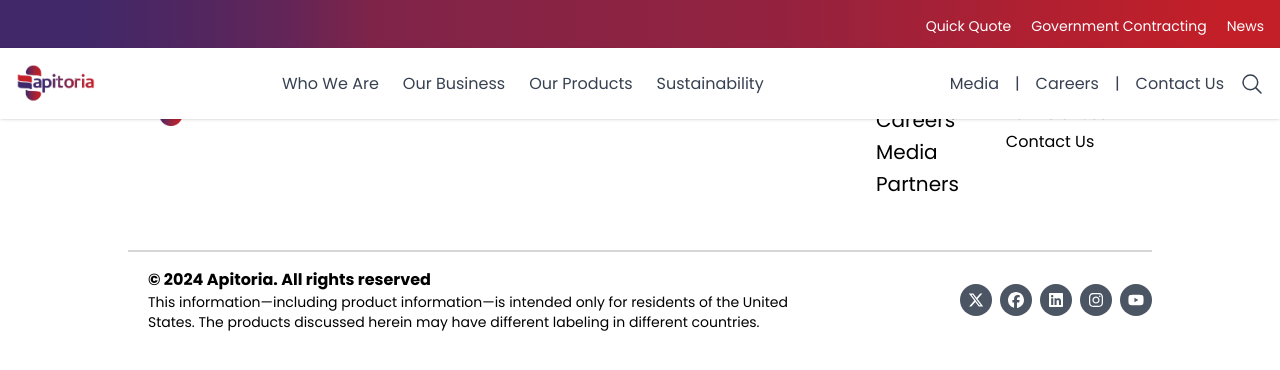
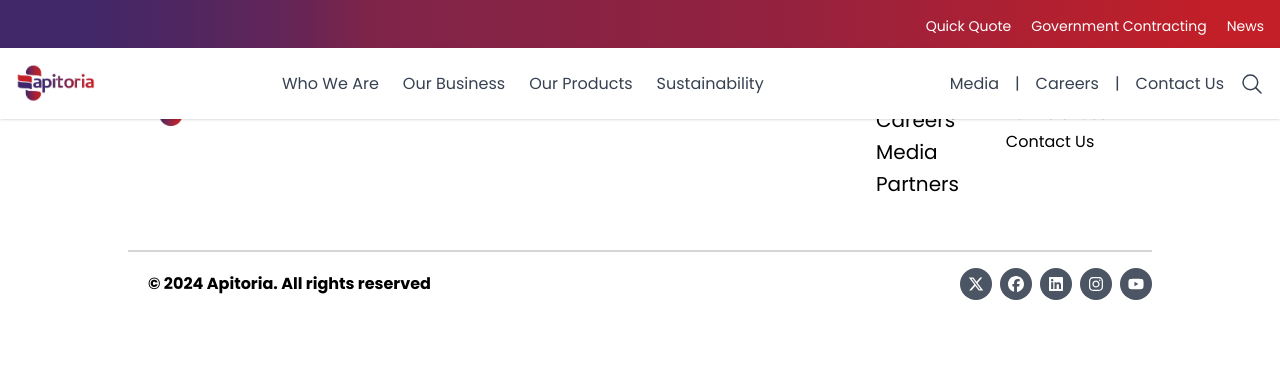
Before and after one commit to RiteshKumarNitk/apitoriaFinal-main, a React (Vite) app: page /news in a window 1280 px wide. Shown: the top 370 px of the page. Built offline with nearby package versions, Linux system fonts and the light colour scheme.

Commit message:
hide footer section

```diff
--- a/src/components/footer/FooterBar.jsx
+++ b/src/components/footer/FooterBar.jsx
@@ -77,11 +77,11 @@ const FooterBar = () => {
         {/* Disclaimer Section */}
         <div className="mb-4 md:mb-0 text-center md:text-left">
           <h6 className="font-bold text-sm md:text-base">© 2024 Apitoria. All rights reserved</h6>
-          <p className="w-full md:w-[80%] text-xs md:text-sm">
+          {/* <p className="w-full md:w-[80%] text-xs md:text-sm">
             This information—including product information—is intended only for
             residents of the United States. The products discussed herein may
             have different labeling in different countries.
-          </p>
+          </p> */}
         </div>
         {/* Social Links */}
         <div className="flex items-center space-x-2">
```
